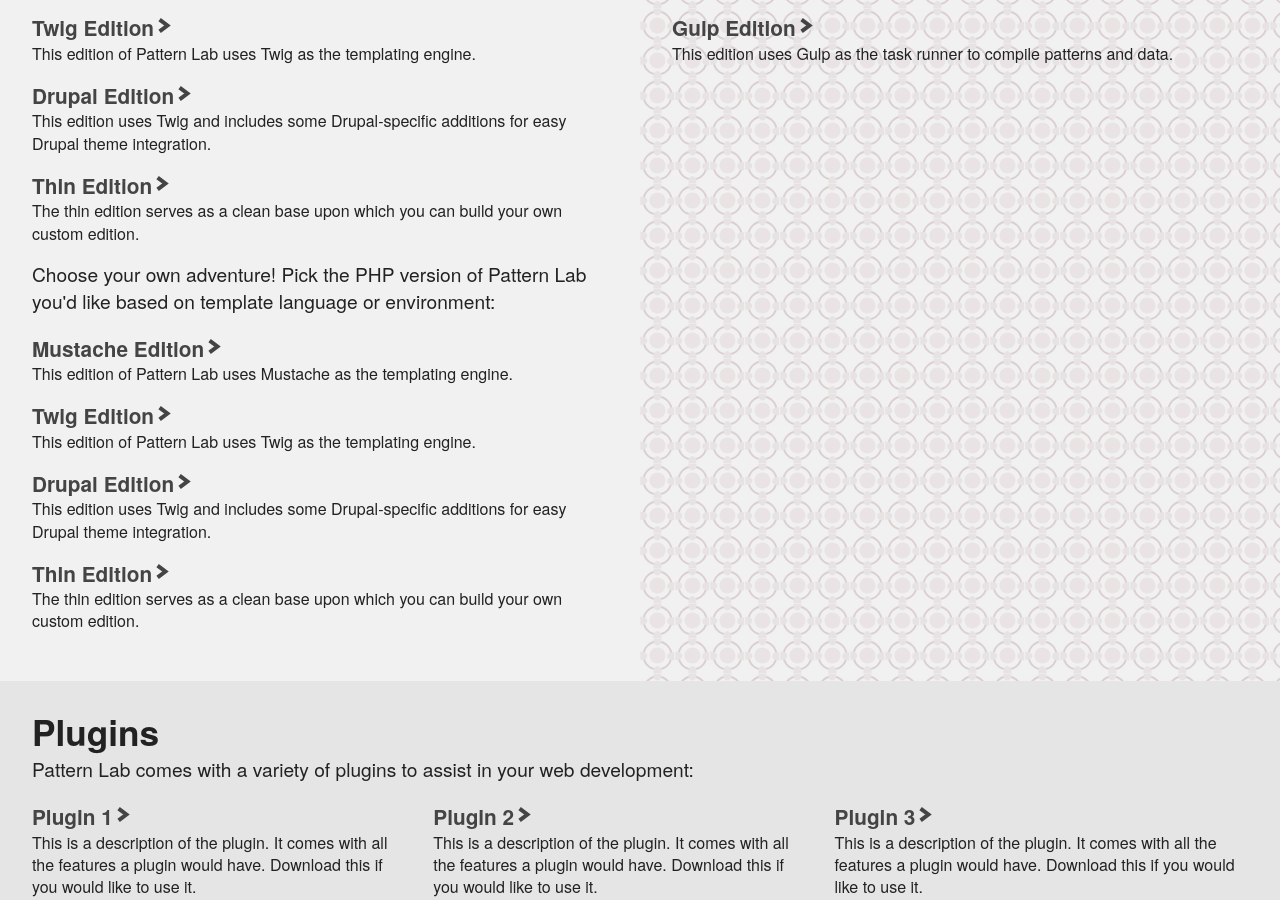
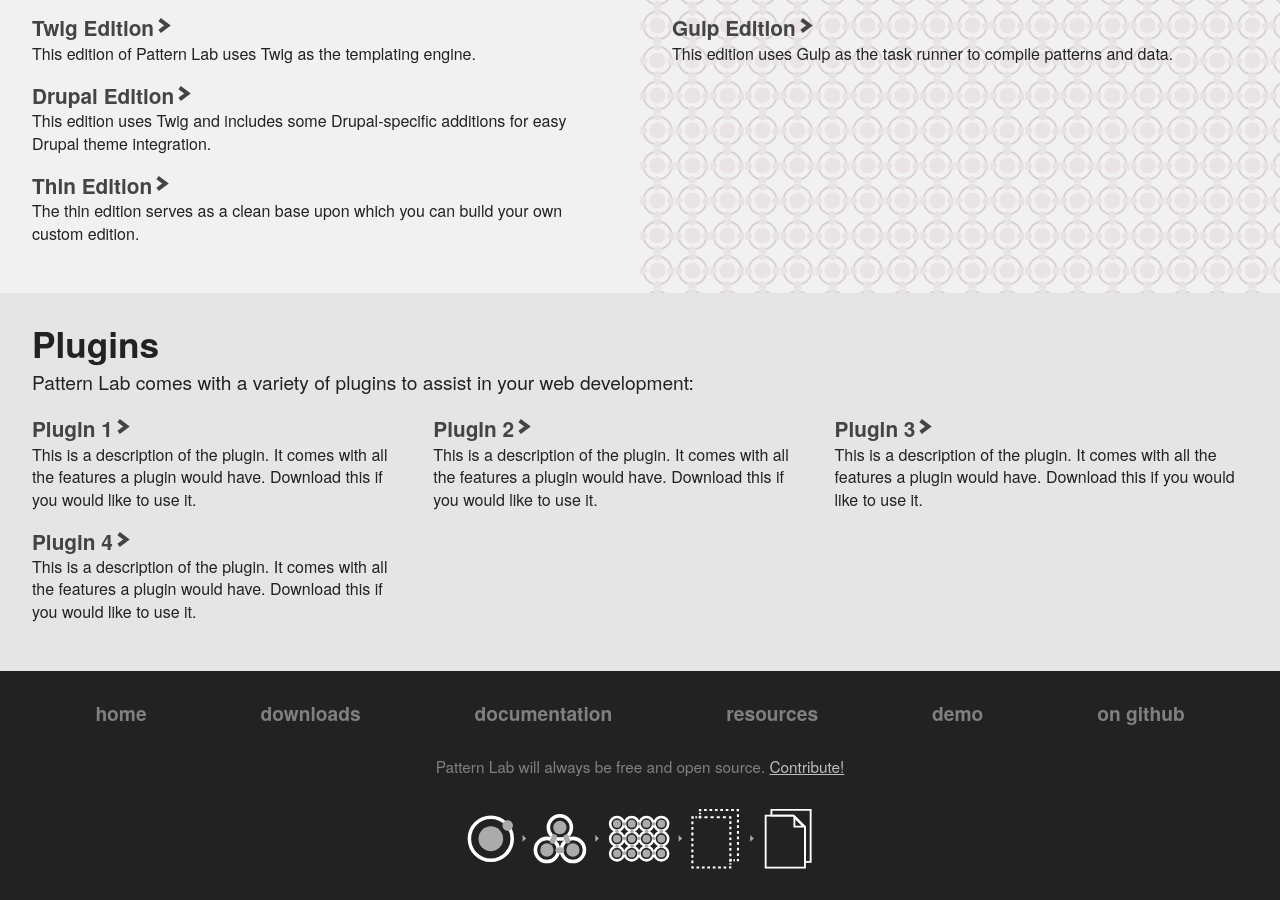
Before and after one commit to pattern-lab/website, a Jekyll site: the page built from download.html, in a window 1280 px wide and 900 px high, scrolled down 637 px. Built offline with Jekyll 4.4.1, drawn with Linux system fonts in a browser that asks for light colours; comment, search, counter and statistics services are not loaded.

Commit message:
re-saving download.html

```diff
--- a/download.html
+++ b/download.html
@@ -13,24 +13,7 @@
         <div class="tile tile--flex">
     	    <h2 class="section__title">PHP Versions</h2>
 					{% include download-php.html %}
-	        <p>Choose your own adventure! Pick the PHP version of Pattern Lab you'd like based on template language or environment:</p>
-            <ul class="link-desc-list">
-				<li class="link-desc__item">
-					<a class="link-desc-list__link" href="https://github.com/pattern-lab/patternlab-php">Mustache Edition</a>
-					<p class="link-desc-list__desc">This edition of Pattern Lab uses Mustache as the templating engine.</p>
-				</li>
-				<li class="link-desc-list__item">
-					<a class="link-desc-list__link" href="https://github.com/pattern-lab/edition-php-twig-standard">Twig Edition</a>
-					<p class="link-desc-list__desc">This edition of Pattern Lab uses Twig as the templating engine.</p>
-				</li>
-				<li class="link-desc-list__item">
-					<a class="link-desc-list__link" href="https://github.com/pattern-lab/edition-php-drupal-standard">Drupal Edition</a>
-					<p class="link-desc-list__desc">This edition uses Twig and includes some Drupal-specific additions for easy Drupal theme integration.</p>
-				</li>
-				<li class="link-desc-list__item">
-					<a class="link-desc-list__link" href="https://github.com/pattern-lab/edition-php-thin">Thin Edition</a>
-					<p class="link-desc-list__desc">The thin edition serves as a clean base upon which you can build your own custom edition.</p>
-				</li>
+
 			</ul>
         </div>
 
```
